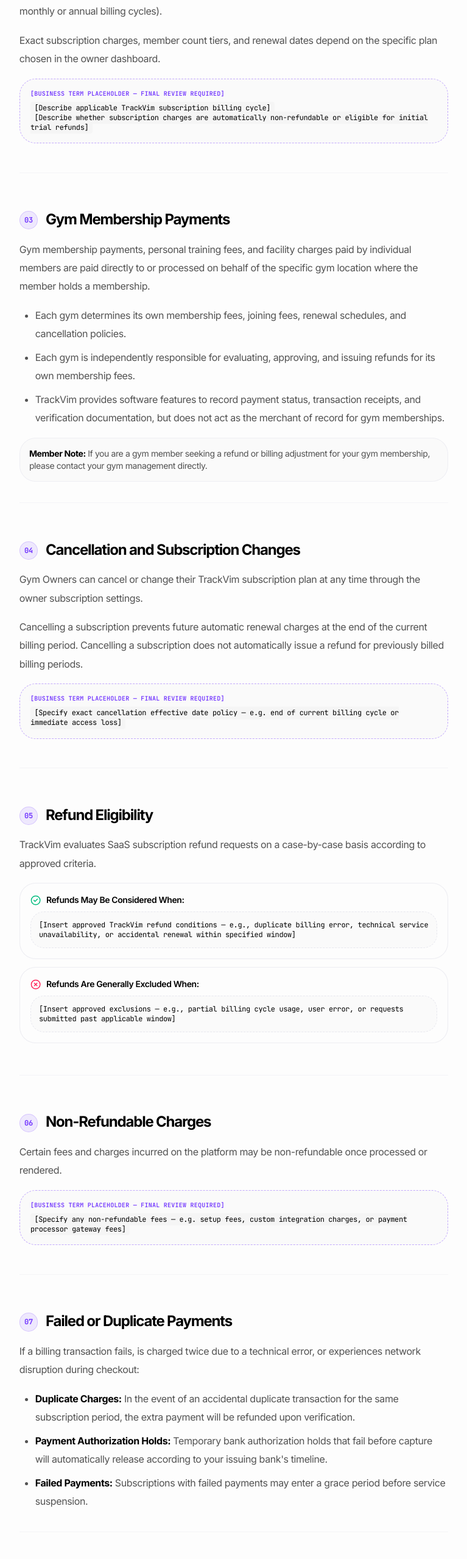
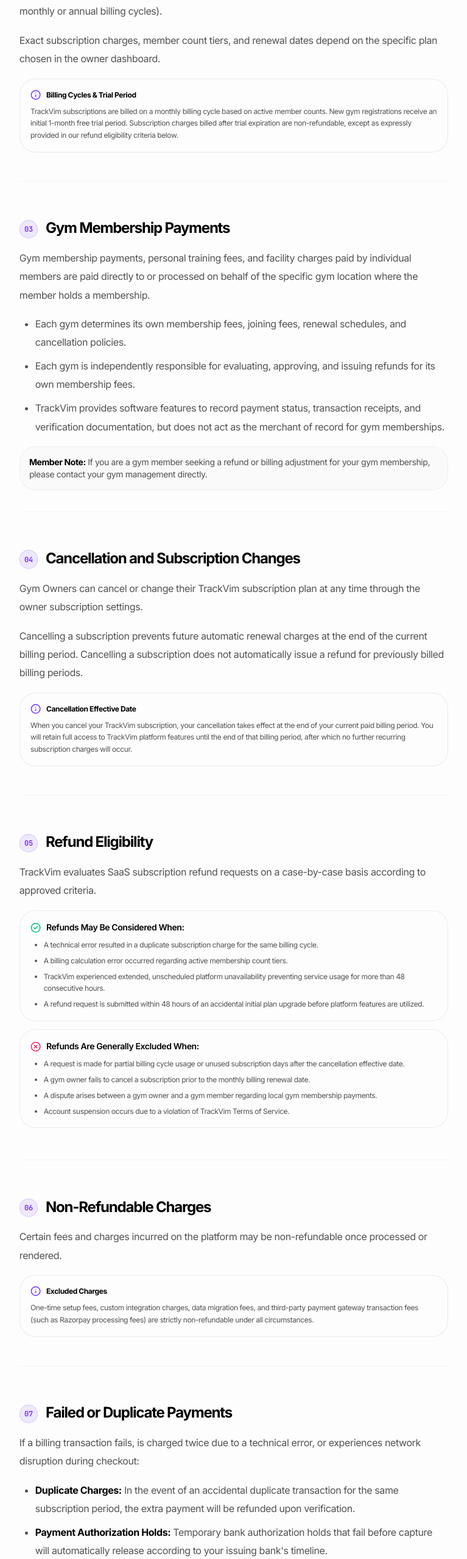
Before and after one commit to Sahil2720kumar/trackVim, a Next.js app: page /refund-policy in a window 1280 px wide. Shown: the part 1229-3786 px from the top of the page at 61% size, without its empty margins (445-1212 px from the left). Built offline with nearby package versions, Linux system fonts and the light colour scheme; no server answers.

Commit message:
fix coderabbit suggested bug

```diff
--- a/src/app/(public)/data-deletion/page.tsx
+++ b/src/app/(public)/data-deletion/page.tsx
@@ -167,13 +167,14 @@
           </div>
         </div>
 
-        {/* Business Process Placeholder */}
-        <div className="p-4 rounded-xl bg-muted/40 border border-dashed border-primary/40 space-y-2 text-xs">
-          <span className="font-mono font-semibold text-primary uppercase tracking-wider text-[10px] block">
-            [Business Process Placeholder — Final Review Required]
-          </span>
-          <p className="text-muted-foreground">
-            <code className="text-foreground bg-muted px-1.5 py-0.5 rounded font-mono">[Describe the official TrackVim account deletion request form or in-app account deletion settings button]</code>
+        {/* Deletion Request Submission Details */}
+        <div className="p-4 rounded-xl bg-card border border-border/80 space-y-2 text-xs">
+          <div className="flex items-center gap-2 font-bold text-foreground">
+            <Info className="h-4 w-4 text-primary shrink-0" />
+            <span>Submitting Your Deletion Request</span>
+          </div>
+          <p className="text-muted-foreground leading-relaxed">
+            To submit an official account deletion request, email <a href="mailto:support@trackvim.com?subject=Data%20Deletion%20Request" className="text-primary underline hover:opacity-80">support@trackvim.com</a> from your registered email address with the subject line <strong>&quot;Data Deletion Request&quot;</strong>. Include your full name, registered email address, and user role (Member, Trainer, or Gym Owner). You can also initiate a deletion inquiry through our support channel.
           </p>
         </div>
       </LegalSection>
@@ -206,13 +207,14 @@
           <li>You will receive a final confirmation message upon completion.</li>
         </ol>
 
-        {/* Business Timeline Placeholder */}
-        <div className="p-4 rounded-xl bg-muted/40 border border-dashed border-primary/40 space-y-2 my-3 text-xs">
-          <span className="font-mono font-semibold text-primary uppercase tracking-wider text-[10px] block">
-            [Business Timeline Placeholder — Final Review Required]
-          </span>
-          <p className="text-muted-foreground">
-            <code className="text-foreground bg-muted px-1.5 py-0.5 rounded font-mono">[Specify the expected processing period — e.g. 14 to 30 business days following request verification]</code>
+        {/* Processing Timeline */}
+        <div className="p-4 rounded-xl bg-card border border-border/80 space-y-2 my-3 text-xs">
+          <div className="flex items-center gap-2 font-bold text-foreground">
+            <Info className="h-4 w-4 text-primary shrink-0" />
+            <span>Processing Timeline & Deadlines</span>
+          </div>
+          <p className="text-muted-foreground leading-relaxed">
+            TrackVim processes and completes all verified data deletion requests within <strong>30 calendar days</strong> of receiving identity verification. Upon completion, you will receive a final confirmation email confirming that your account credentials and personal data have been permanently removed or anonymized.
           </p>
         </div>
       </LegalSection>
@@ -303,13 +305,14 @@
           If you submit a deletion request by mistake, you may cancel your request prior to identity verification and processing by contacting support immediately.
         </p>
 
-        {/* Business Cancellation Placeholder */}
-        <div className="p-4 rounded-xl bg-muted/40 border border-dashed border-primary/40 space-y-2 my-3 text-xs">
-          <span className="font-mono font-semibold text-primary uppercase tracking-wider text-[10px] block">
-            [Business Term Placeholder — Final Review Required]
-          </span>
-          <p className="text-muted-foreground">
-            <code className="text-foreground bg-muted px-1.5 py-0.5 rounded font-mono">[Specify grace period during which a user can cancel a pending deletion request before permanent purge occurs]</code>
+        {/* Grace Period & Cancellation */}
+        <div className="p-4 rounded-xl bg-card border border-border/80 space-y-2 my-3 text-xs">
+          <div className="flex items-center gap-2 font-bold text-foreground">
+            <Info className="h-4 w-4 text-primary shrink-0" />
+            <span>Grace Period & Cancellation Process</span>
+          </div>
+          <p className="text-muted-foreground leading-relaxed">
+            You may cancel a pending data deletion request within a <strong>7-day grace period</strong> following submission, or at any time prior to identity verification and final data purging. To cancel your request, email <a href="mailto:support@trackvim.com?subject=Cancel%20Data%20Deletion%20Request" className="text-primary underline hover:opacity-80">support@trackvim.com</a> with the subject line <strong>&quot;Cancel Data Deletion Request&quot;</strong> from your registered email address.
           </p>
         </div>
       </LegalSection>
--- a/src/app/(public)/refund-policy/page.tsx
+++ b/src/app/(public)/refund-policy/page.tsx
@@ -107,15 +107,14 @@
           Exact subscription charges, member count tiers, and renewal dates depend on the specific plan chosen in the owner dashboard.
         </p>
 
-        {/* Business Rule Placeholder */}
-        <div className="p-4 rounded-xl bg-muted/40 border border-dashed border-primary/40 space-y-2 my-3 text-xs">
-          <span className="font-mono font-semibold text-primary uppercase tracking-wider text-[10px] block">
-            [Business Term Placeholder — Final Review Required]
-          </span>
-          <p className="text-muted-foreground">
-            <code className="text-foreground bg-muted px-1.5 py-0.5 rounded font-mono">[Describe applicable TrackVim subscription billing cycle]</code>
-            <br />
-            <code className="text-foreground bg-muted px-1.5 py-0.5 rounded font-mono">[Describe whether subscription charges are automatically non-refundable or eligible for initial trial refunds]</code>
+        {/* Subscription Terms */}
+        <div className="p-4 rounded-xl bg-card border border-border/80 space-y-2 my-3 text-xs">
+          <div className="flex items-center gap-2 font-bold text-foreground">
+            <Info className="h-4 w-4 text-primary shrink-0" />
+            <span>Billing Cycles & Trial Period</span>
+          </div>
+          <p className="text-muted-foreground leading-relaxed">
+            TrackVim subscriptions are billed on a monthly billing cycle based on active member counts. New gym registrations receive an initial 1-month free trial period. Subscription charges billed after trial expiration are non-refundable, except as expressly provided in our refund eligibility criteria below.
           </p>
         </div>
       </LegalSection>
@@ -144,13 +143,14 @@
           Cancelling a subscription prevents future automatic renewal charges at the end of the current billing period. Cancelling a subscription does not automatically issue a refund for previously billed billing periods.
         </p>
 
-        {/* Business Rule Placeholder */}
-        <div className="p-4 rounded-xl bg-muted/40 border border-dashed border-primary/40 space-y-2 my-3 text-xs">
-          <span className="font-mono font-semibold text-primary uppercase tracking-wider text-[10px] block">
-            [Business Term Placeholder — Final Review Required]
-          </span>
-          <p className="text-muted-foreground">
-            <code className="text-foreground bg-muted px-1.5 py-0.5 rounded font-mono">[Specify exact cancellation effective date policy — e.g. end of current billing cycle or immediate access loss]</code>
+        {/* Effective Date Policy */}
+        <div className="p-4 rounded-xl bg-card border border-border/80 space-y-2 my-3 text-xs">
+          <div className="flex items-center gap-2 font-bold text-foreground">
+            <Info className="h-4 w-4 text-primary shrink-0" />
+            <span>Cancellation Effective Date</span>
+          </div>
+          <p className="text-muted-foreground leading-relaxed">
+            When you cancel your TrackVim subscription, your cancellation takes effect at the end of your current paid billing period. You will retain full access to TrackVim platform features until the end of that billing period, after which no further recurring subscription charges will occur.
           </p>
         </div>
       </LegalSection>
@@ -167,9 +167,12 @@
               <CheckCircle2 className="h-4 w-4 text-emerald-500" />
               Refunds May Be Considered When:
             </h4>
-            <div className="p-3 rounded-lg bg-muted/30 border border-dashed border-border text-xs text-muted-foreground font-mono space-y-1">
-              <p><code className="text-foreground">[Insert approved TrackVim refund conditions — e.g., duplicate billing error, technical service unavailability, or accidental renewal within specified window]</code></p>
-            </div>
+            <ul className="list-disc pl-5 text-xs text-muted-foreground space-y-1.5 leading-relaxed">
+              <li>A technical error resulted in a duplicate subscription charge for the same billing cycle.</li>
+              <li>A billing calculation error occurred regarding active membership count tiers.</li>
+              <li>TrackVim experienced extended, unscheduled platform unavailability preventing service usage for more than 48 consecutive hours.</li>
+              <li>A refund request is submitted within 48 hours of an accidental initial plan upgrade before platform features are utilized.</li>
+            </ul>
           </div>
 
           <div className="p-4 rounded-xl bg-card border border-border/70 space-y-2">
@@ -177,9 +180,12 @@
               <XCircle className="h-4 w-4 text-rose-500" />
               Refunds Are Generally Excluded When:
             </h4>
-            <div className="p-3 rounded-lg bg-muted/30 border border-dashed border-border text-xs text-muted-foreground font-mono space-y-1">
-              <p><code className="text-foreground">[Insert approved exclusions — e.g., partial billing cycle usage, user error, or requests submitted past applicable window]</code></p>
-            </div>
+            <ul className="list-disc pl-5 text-xs text-muted-foreground space-y-1.5 leading-relaxed">
+              <li>A request is made for partial billing cycle usage or unused subscription days after the cancellation effective date.</li>
+              <li>A gym owner fails to cancel a subscription prior to the monthly billing renewal date.</li>
+              <li>A dispute arises between a gym owner and a gym member regarding local gym membership payments.</li>
+              <li>Account suspension occurs due to a violation of TrackVim Terms of Service.</li>
+            </ul>
           </div>
         </div>
       </LegalSection>
@@ -190,13 +196,14 @@
           Certain fees and charges incurred on the platform may be non-refundable once processed or rendered.
         </p>
 
-        {/* Business Rule Placeholder */}
-        <div className="p-4 rounded-xl bg-muted/40 border border-dashed border-primary/40 space-y-2 my-3 text-xs">
-          <span className="font-mono font-semibold text-primary uppercase tracking-wider text-[10px] block">
-            [Business Term Placeholder — Final Review Required]
-          </span>
-          <p className="text-muted-foreground">
-            <code className="text-foreground bg-muted px-1.5 py-0.5 rounded font-mono">[Specify any non-refundable fees — e.g. setup fees, custom integration charges, or payment processor gateway fees]</code>
+        {/* Non-Refundable Items */}
+        <div className="p-4 rounded-xl bg-card border border-border/80 space-y-2 my-3 text-xs">
+          <div className="flex items-center gap-2 font-bold text-foreground">
+            <Info className="h-4 w-4 text-primary shrink-0" />
+            <span>Excluded Charges</span>
+          </div>
+          <p className="text-muted-foreground leading-relaxed">
+            One-time setup fees, custom integration charges, data migration fees, and third-party payment gateway transaction fees (such as Razorpay processing fees) are strictly non-refundable under all circumstances.
           </p>
         </div>
       </LegalSection>
@@ -247,13 +254,14 @@
           TrackVim may occasionally offer promotional pricing, introductory trial periods, or discounted subscription bundles.
         </p>
 
-        {/* Business Rule Placeholder */}
-        <div className="p-4 rounded-xl bg-muted/40 border border-dashed border-primary/40 space-y-2 my-3 text-xs">
-          <span className="font-mono font-semibold text-primary uppercase tracking-wider text-[10px] block">
-            [Business Term Placeholder — Final Review Required]
-          </span>
-          <p className="text-muted-foreground">
-            <code className="text-foreground bg-muted px-1.5 py-0.5 rounded font-mono">[Specify refund rules for promotional plans, coupons, or trial-to-paid conversions]</code>
+        {/* Promotional Terms */}
+        <div className="p-4 rounded-xl bg-card border border-border/80 space-y-2 my-3 text-xs">
+          <div className="flex items-center gap-2 font-bold text-foreground">
+            <Info className="h-4 w-4 text-primary shrink-0" />
+            <span>Promotional Refund Terms</span>
+          </div>
+          <p className="text-muted-foreground leading-relaxed">
+            Subscriptions purchased with promotional discounts, coupon codes, or special introductory rates are final and non-refundable. Paid subscriptions resulting from trial-to-paid conversions follow our standard subscription refund eligibility criteria.
           </p>
         </div>
       </LegalSection>
@@ -274,13 +282,14 @@
           Approved refunds will be credited back to the original payment method used during checkout (e.g., credit card, debit card, UPI, or Razorpay payment account).
         </p>
 
-        {/* Business Rule Placeholder */}
-        <div className="p-4 rounded-xl bg-muted/40 border border-dashed border-primary/40 space-y-2 my-3 text-xs">
-          <span className="font-mono font-semibold text-primary uppercase tracking-wider text-[10px] block">
-            [Business Term Placeholder — Final Review Required]
-          </span>
-          <p className="text-muted-foreground">
-            <code className="text-foreground bg-muted px-1.5 py-0.5 rounded font-mono">[Specify expected refund processing timeframe — e.g. 5–10 business days depending on payment gateway and card issuer]</code>
+        {/* Processing Timeframe */}
+        <div className="p-4 rounded-xl bg-card border border-border/80 space-y-2 my-3 text-xs">
+          <div className="flex items-center gap-2 font-bold text-foreground">
+            <Info className="h-4 w-4 text-primary shrink-0" />
+            <span>Processing Timeframes & Method</span>
+          </div>
+          <p className="text-muted-foreground leading-relaxed">
+            Once approved, refunds are processed within <strong>5 to 10 business days</strong>. Refund amounts are credited back to the original payment method (via Razorpay to your card, bank account, or UPI handle). Exact arrival time in your account depends on your financial institution or card issuer.
           </p>
         </div>
       </LegalSection>
--- a/src/app/(public)/security/page.tsx
+++ b/src/app/(public)/security/page.tsx
@@ -26,7 +26,7 @@
     icon: Lock,
     title: "Data Encryption",
     description:
-      "All data is encrypted at rest using AES-256 and in transit via TLS 1.3. Your gym data and member records are protected end-to-end.",
+      "TrackVim uses encryption to protect data at rest and secure TLS connections to protect data while it is transmitted between your browser and our services.",
   },
   {
     icon: Key,
--- a/src/components/owner/payments/PaymentHeaderActions.tsx
+++ b/src/components/owner/payments/PaymentHeaderActions.tsx
@@ -176,7 +176,7 @@
 
       const planName = membership?.plan?.planName ?? "Gym Membership Fee";
       const joiningFee = membership?.joiningFee ?? 0;
-      const discount = membership?.discount ?? payment.discount ?? 0;
+      const discount = membership?.discount ?? 0;
       const planPrice =
         membership?.planPrice ?? payment.amount + discount - joiningFee;
 
--- a/src/components/public/public-footer.tsx
+++ b/src/components/public/public-footer.tsx
@@ -44,9 +44,6 @@
             </Link>
             <p className="text-sm text-muted-foreground max-w-sm leading-relaxed">
               Smart gym management software for owners, trainers, and members.
-            </p>
-            <p className="text-xs text-muted-foreground/70">
-              © {new Date().getFullYear()} TrackVim. All rights reserved.
             </p>
           </div>
 
--- a/src/components/public/public-header.tsx
+++ b/src/components/public/public-header.tsx
@@ -207,7 +207,7 @@
                   </SheetTitle>
                 </SheetHeader>
 
-                <div className="flex flex-col h-[calc(100%-5rem)]">
+                <div className="flex flex-col h-[calc(100%_-_5rem)]">
                   {/* Nav Links */}
                   <nav
                     className="flex-1 px-4 py-4 space-y-1"
--- a/src/components/receipts/types.ts
+++ b/src/components/receipts/types.ts
@@ -48,8 +48,7 @@
     payment.gym.postalCode,
   ].filter(Boolean);
 
-  const receiptNumber =
-    payment.receiptId || `TVM-${payment.id.slice(0, 8).toUpperCase()}`;
+  const receiptNumber = payment.receiptId || `TVM-${payment.id.toUpperCase()}`;
 
   // Customer facing status wording mapping
   const statusMap: Record<string, string> = {
@@ -80,7 +79,8 @@
     },
     member: {
       name: payment.member.fullName ?? "Member",
-      memberId: payment.member.memberCode ?? `ID-${payment.member.id.slice(0, 8)}`,
+      memberId:
+        payment.member.memberCode ?? `ID-${payment.member.id.slice(0, 8)}`,
       phone: payment.member.contactPhone ?? null,
       email: payment.member.contactEmail ?? null,
     },
```
Also changed, not shown: src/actions/support.action.ts (+1 -20 lines), src/components/auth/AuthVisualShowcase.tsx (+24 -13 lines), src/components/bug-report/bug-report-form.tsx (+6 -6 lines).
